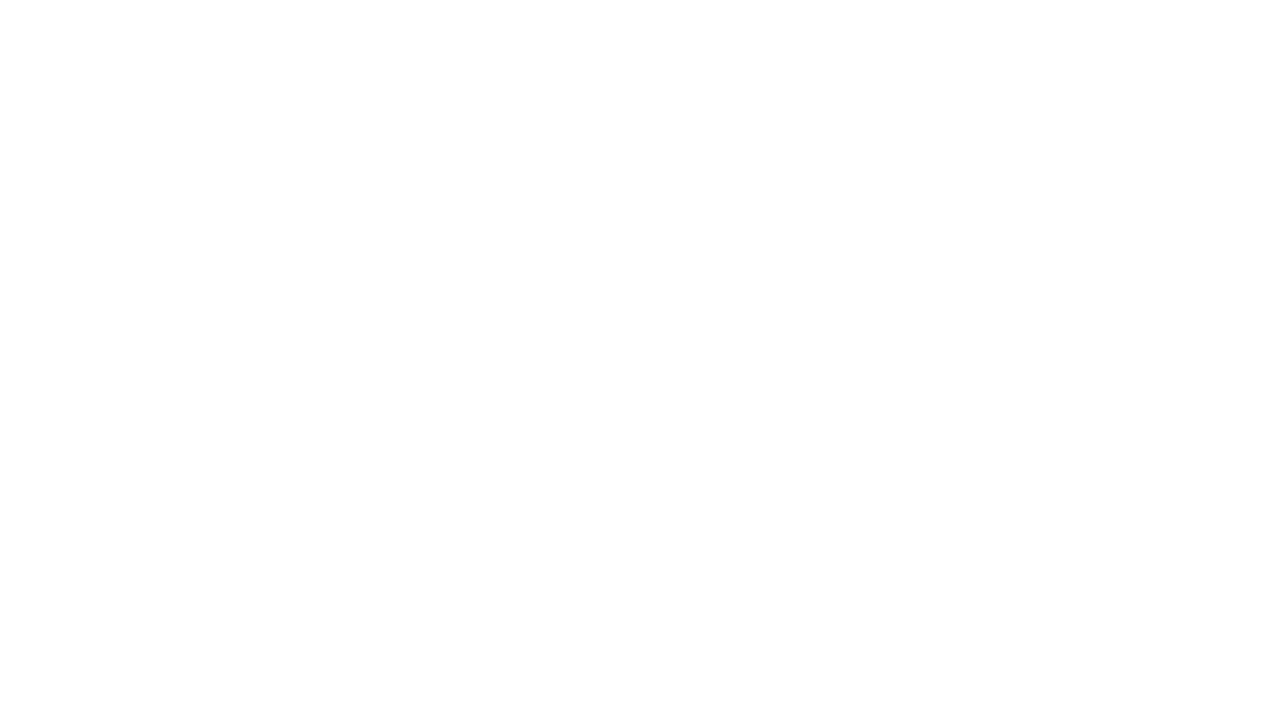
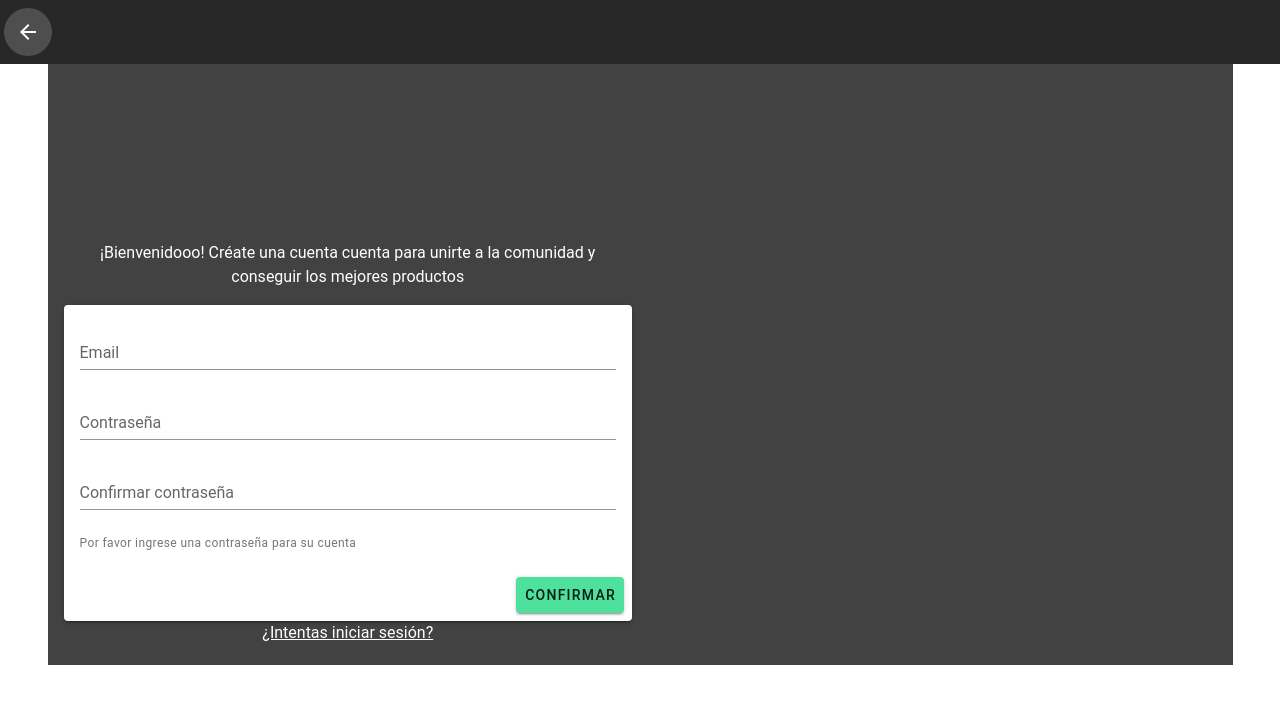
Before and after one commit to silviobig96/BuyApp, a Vue app: page /Registrarse in a window 1280 px wide. Shown: the top 704 px of the page. Built offline with nearby package versions, Linux system fonts and the light colour scheme; a small style sheet from the web is missing.

Commit message:
Iniciar sesion + registrarse

```diff
--- a/src/router.js
+++ b/src/router.js
@@ -8,6 +8,8 @@ import Que_hay_denuevo from './views/Nuevo'
 import Ajustes from './views/Ajustes'
 import New_post from './views/New_post'
 import Det_post from './views/Det_post'
+import Registrarse from './views/Registrarse'
+import Iniciarsesion from './views/Iniciarsesion'
 
 
 Vue.use(Router)
@@ -68,6 +70,16 @@ export default new Router({
       // this generates a separate chunk (about.[hash].js) for this route
       // which is lazy-loaded when the route is visited.
       component: () => import(/* webpackChunkName: "about" */ './views/About.vue')
+    },
+    {
+      path: '/Registrarse',
+      name: 'Registrarse',
+      component: Registrarse
+    },
+    {
+      path: '/Iniciarsesion',
+      name: 'Iniciarsesion',
+      component: Iniciarsesion
     }
   ]
 })
--- a/src/views/Acercade.vue
+++ b/src/views/Acercade.vue
@@ -45,7 +45,7 @@
                 </v-subheader>
                 </v-flex>
             </v-layout>
-            <a href="#">Políticas de privacidad</a>
+            <a href="#" style="color:#000000">Políticas de privacidad</a>
         </v-container>
 </template>
 
--- /dev/null
+++ b/src/views/Iniciarsesion.vue
@@ -0,0 +1,57 @@
+<template>
+
+<v-container grid-list-md style="background-color:#424242;">
+  <v-app-bar app dark flat hide-on-scroll>
+    <v-btn icon :to="{name: 'home'}">
+      <v-icon>arrow_back</v-icon>
+    </v-btn>
+    <v-toolbar-title></v-toolbar-title>
+    <v-spacer></v-spacer>
+  </v-app-bar>
+
+  <v-layout row wrap>
+
+    <v-flex d-flex xs12 sm6 >
+
+            <v-flex> <center>
+
+               <v-img :src="require('../assets/LOGO.fw.png')" high="200px" width="200px"></v-img>
+               <p style="color:#FFFFFF">¡Bienvenido de vuelta!</p>
+               </center>
+<v-card>
+               <v-card-text >
+          <v-text-field color="oficial"
+            label="Email"
+            value=""
+          ></v-text-field>
+          <v-text-field color="oficial"
+            label="Contraseña"
+            type="password"
+          ></v-text-field>
+
+          <span class="caption grey--text text--darken-1">
+            Por favor ingrese sus datos correctamente
+          </span>
+        </v-card-text>
+           <v-card-actions>
+      <v-spacer></v-spacer>
+      <v-btn
+        color="oficial"
+      >
+        Confirmar
+      </v-btn>
+    </v-card-actions>
+
+</v-card>
+<br><br>
+<center> <a href="Registrarse"  style="color:#FFFFFF;">¿Intentas crearte una cuenta?</a></center>
+
+
+    </v-flex>  </v-flex>
+
+
+  </v-layout>
+
+</v-container>
+
+</template>
--- /dev/null
+++ b/src/views/Registrarse.vue
@@ -0,0 +1,60 @@
+<template>
+
+<v-container grid-list-md style="background-color:#424242;">
+  <v-app-bar app dark flat hide-on-scroll>
+    <v-btn icon :to="{name: 'home'}">
+      <v-icon>arrow_back</v-icon>
+    </v-btn>
+    <v-toolbar-title></v-toolbar-title>
+    <v-spacer></v-spacer>
+  </v-app-bar>
+
+  <v-layout row wrap>
+
+    <v-flex d-flex xs12 sm6 >
+
+            <v-flex> <center>
+
+               <v-img :src="require('../assets/LOGO.fw.png')" high="200px" width="200px"></v-img>
+               <p style="color:#FFFFFF">¡Bienvenidooo! Créate una cuenta cuenta para unirte a la comunidad y conseguir los mejores productos</p>
+               </center>
+<v-card>
+               <v-card-text >
+          <v-text-field color="oficial"
+            label="Email"
+            value=""
+          ></v-text-field>
+          <v-text-field color="oficial"
+            label="Contraseña"
+            type="password"
+          ></v-text-field>
+          <v-text-field color="oficial"
+            label="Confirmar contraseña"
+            type="password"
+          ></v-text-field>
+          <span class="caption grey--text text--darken-1">
+            Por favor ingrese una contraseña para su cuenta
+          </span>
+        </v-card-text>
+           <v-card-actions>
+      <v-spacer></v-spacer>
+      <v-btn
+        color="oficial"
+      >
+        Confirmar
+      </v-btn>
+    </v-card-actions>
+
+</v-card>
+
+<center> <a href="Iniciarsesion"  style="color:#FFFFFF;">¿Intentas iniciar sesión?</a></center>
+
+
+    </v-flex>  </v-flex>
+
+
+  </v-layout>
+
+</v-container>
+
+</template>
```
